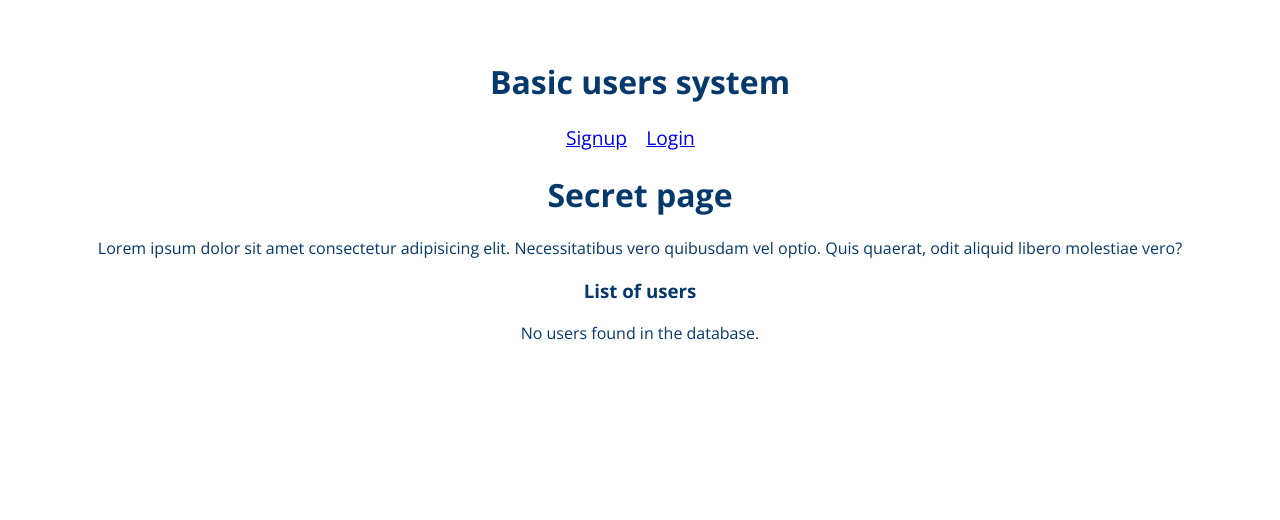
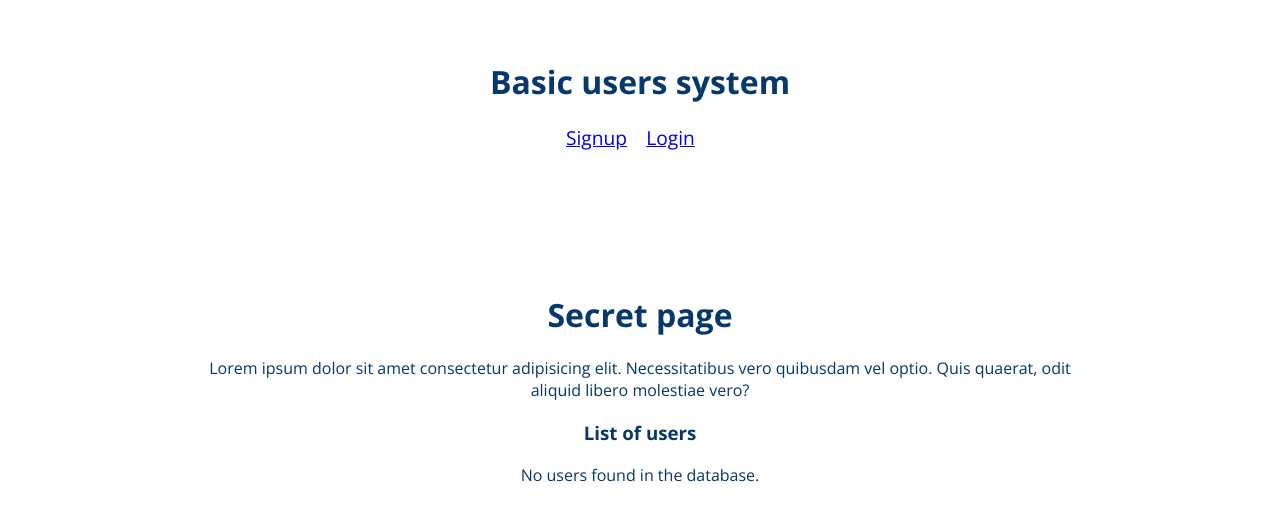
Before and after one commit to slekstut/nodejs-basic-users-system, a Vue app in the folder client/: page /auth/all-users in a window 1280 px wide. Shown: the top 520 px of the page. Built offline with nearby package versions, Linux system fonts and the light colour scheme.

Commit message:
styling of secret page

```diff
--- a/client/src/views/Login.vue
+++ b/client/src/views/Login.vue
@@ -89,10 +89,7 @@ export default {
       axios
         .post("http://localhost:3000/auth/login", this.authData)
         .then((res) => {
-          // console.log(res.data);
-          // console.log('token from login page ' + res.data.token);
           this.token = res.data.token;
-
           this.authData.email = "";
           this.authData.password = "";
           this.$v.$reset();
--- a/client/src/views/SecretPage.vue
+++ b/client/src/views/SecretPage.vue
@@ -1,5 +1,5 @@
 <template>
-  <div>
+  <div class="users__container">
     <h1>Secret page</h1>
     <p>
       Lorem ipsum dolor sit amet consectetur adipisicing elit. Necessitatibus
@@ -8,8 +8,8 @@
     </p>
     <h3>List of users</h3>
     <div class="users__list" v-if="users.length > 0">
-      <ul v-for="(user, index) in users" :key="index">
-        <li><b>User name:</b> {{ user.username }}</li>
+      <ul display__users v-for="(user, index) in users" :key="index">
+        <li ><b>User name:</b> {{ user.username }}</li>
         <li><b>User email:</b> {{ user.email }}</li>
         <li><b>User ID:</b> {{ user._id }}</li>
         <li><b>User role:</b> {{ user.role }}</li>
@@ -31,7 +31,7 @@ export default {
     };
   },
   created() {
-    let self = this
+    let self = this;
     eventBus.$on("sendtoken", (token) => {
       axios
         .get("http://localhost:3000/auth/all-users", {
@@ -40,7 +40,7 @@ export default {
           },
         })
         .then((response) => {
-          console.log(token)
+          console.log(token);
           console.log(response.data.users);
           self.users = response.data.users;
         })
@@ -53,13 +53,25 @@ export default {
 </script>
 
 <style scoped lang="scss">
-.users__list {
-  display: flex;
-  align-items: center;
-  justify-content: center;
-  ul {
-    li {
-      text-align: left;
+.users__container {
+  margin: 15vh 15vw;
+    overflow-x: hidden;
+  .users__list {
+  display: grid;
+  grid-template-columns: 1fr 1fr 1fr;
+  grid-template-rows: 1fr 1fr 1fr;
+  gap: 3px;
+  grid-auto-flow: row;
+  grid-template-areas:
+    "display__users display__users display__users"
+    "display__users display__users display__users"
+    ". . .";
+
+  .display__users { grid-area: display__users; }
+    ul {
+      li {
+        text-align: left;
+      }
     }
   }
 }
```
